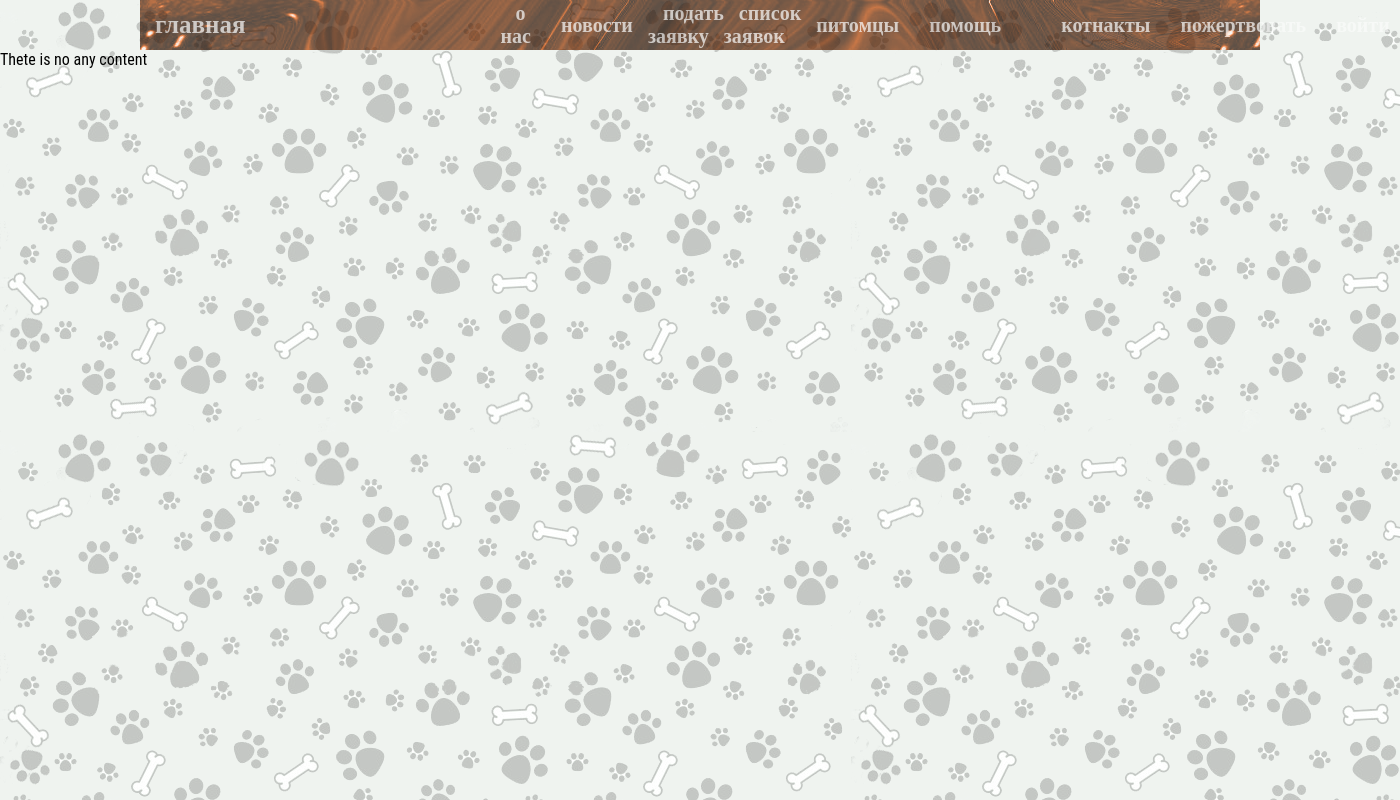
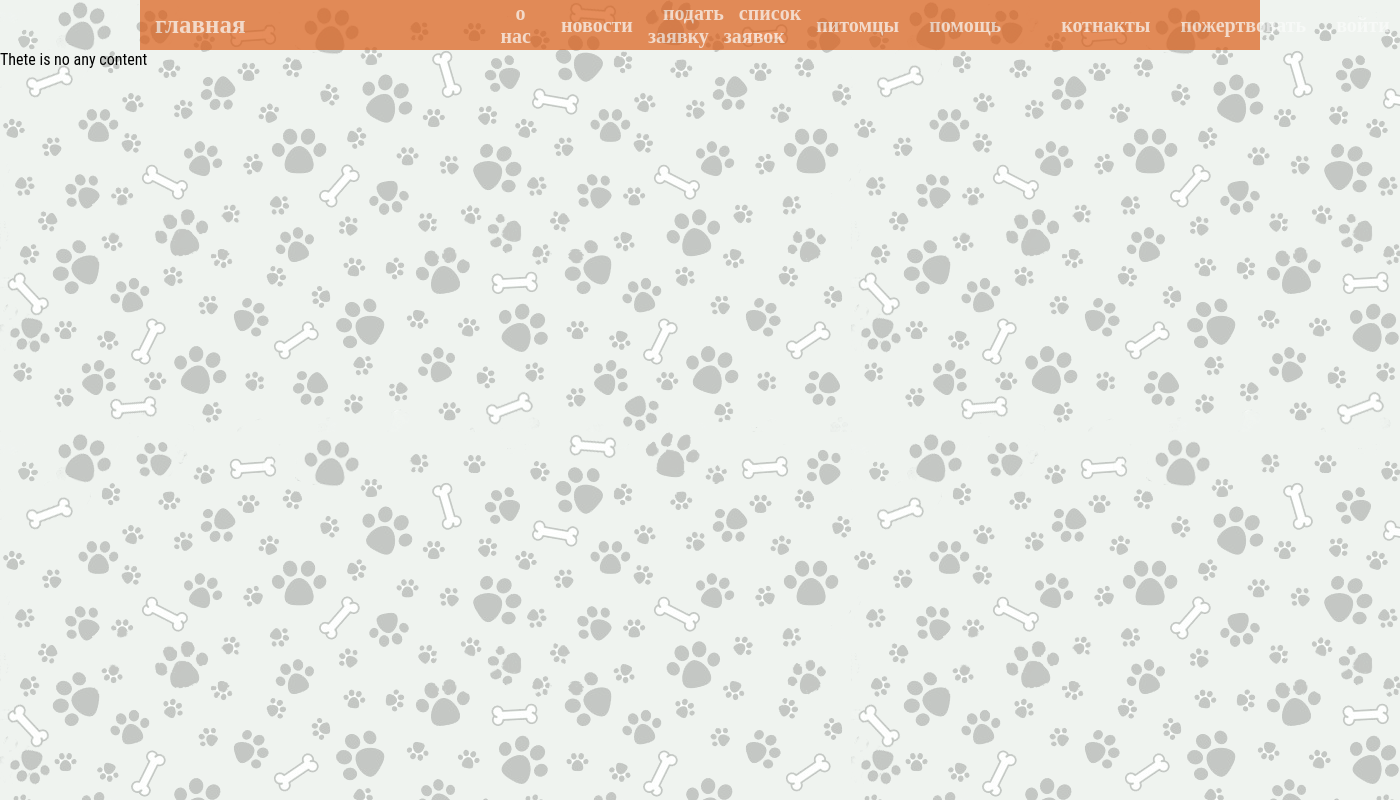
Before and after one commit to Ga3B/OrenHackaProject, a Django app: page / in a window 1400 px wide. Run offline with Django 3.2, Linux system fonts and the light colour scheme; parts of the project's set-up code (start-up, migrations or seed data) failed here and were passed over.

Commit message:
Update style.css

```diff
--- a/catodog/static/css/style.css
+++ b/catodog/static/css/style.css
@@ -21,7 +21,7 @@ scale mode: Tile;
 }
 
 .header{
-background :url(../img/menu.jpg), #DC5E17;
+background :/*url(../img/menu.jpg),*/ #DC5E17;
 opacity: 0.7;
 background-blend-mode: luminosity,normal;
 scale mode: Crop;
```
